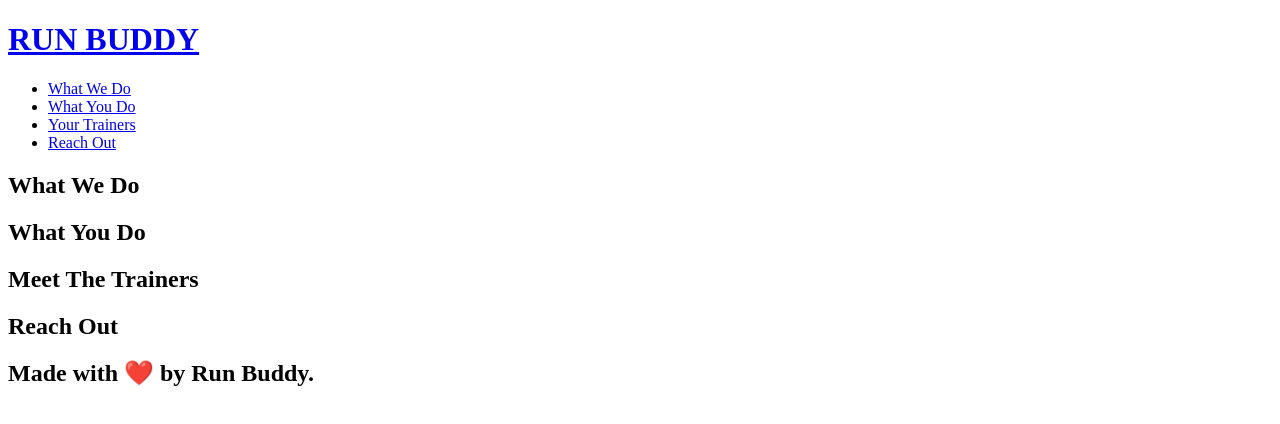
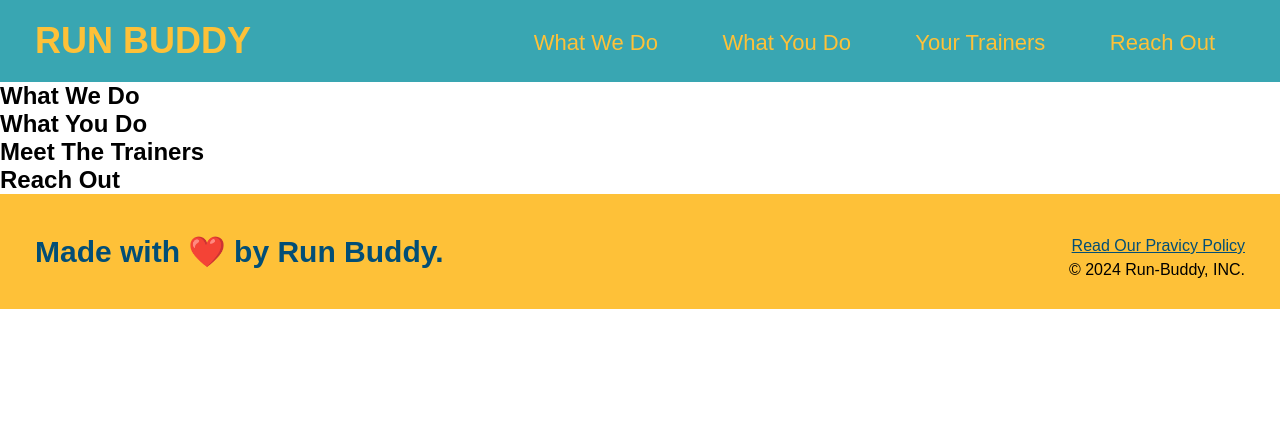
Before and after one commit to KhunMyoMyat/Panna-Run, a plain HTML site: page index.html in a window 1280 px wide. Drawn offline with Linux system fonts and the light colour scheme.

Commit message:
adding style

```diff
--- /dev/null
+++ b/assets/css/style.css
@@ -0,0 +1,65 @@
+* {
+    margin: 0;
+    padding: 0;
+    box-sizing: border-box;
+}
+
+body {
+    font-family: Arial, Helvetica, sans-serif;
+}
+
+header {
+    padding: 20px 35px;
+    background-color: #39a6b2;
+}
+
+header h1 {
+    font-size: 36px;
+    font-weight: bold;
+    color: #fec138;
+    margin: 0;
+    display: inline;
+}
+
+header a {
+    color: #fec138;
+    text-decoration: none;
+}
+
+header nav {
+    float: right;
+    margin: 10px 0;
+}
+
+header nav ul li {
+    display: inline;
+}
+
+header nav ul li a {
+    margin: 0 30px;
+    font-weight: lighter;
+    font-size: 22px;
+}
+
+footer {
+    background-color: #fec138;
+    width: 100%;
+    padding: 40px 35px;
+}
+
+footer h2 {
+    display: inline;
+    color: #024e76;
+    font-size: 30px;
+    margin: 0;
+}
+
+footer div {
+    float: right;
+    line-height: 1.5;
+    text-align: right;
+}
+
+footer a {
+    color: #024e76;
+}
--- a/index.html
+++ b/index.html
@@ -4,6 +4,7 @@
     <meta charset="UTF-8" />
     <meta name="viewport" content="width=device-width, initial-scale=1.0" />
     <title>Buddy</title>
+    <link rel="stylesheet" href="assets/css/style.css" />
   </head>
   <body>
     <!-- navigation -->
@@ -12,11 +13,8 @@
         <a href="/">RUN BUDDY</a>
       </h1>
       <nav>
-        <!-- Unordered list element -->
         <ul>
-          <!-- List item element -->
           <li>
-            <!-- Anchor element -->
             <a href="#what-we-do">What We Do</a>
           </li>
           <li>
@@ -57,6 +55,10 @@
     </section>
     <footer>
       <h2>Made with ❤️ by Run Buddy.</h2>
+      <div>
+        <a href="#">Read Our Pravicy Policy</a><br />
+        &copy; 2024 Run-Buddy, INC.
+      </div>
     </footer>
   </body>
 </html>
```
